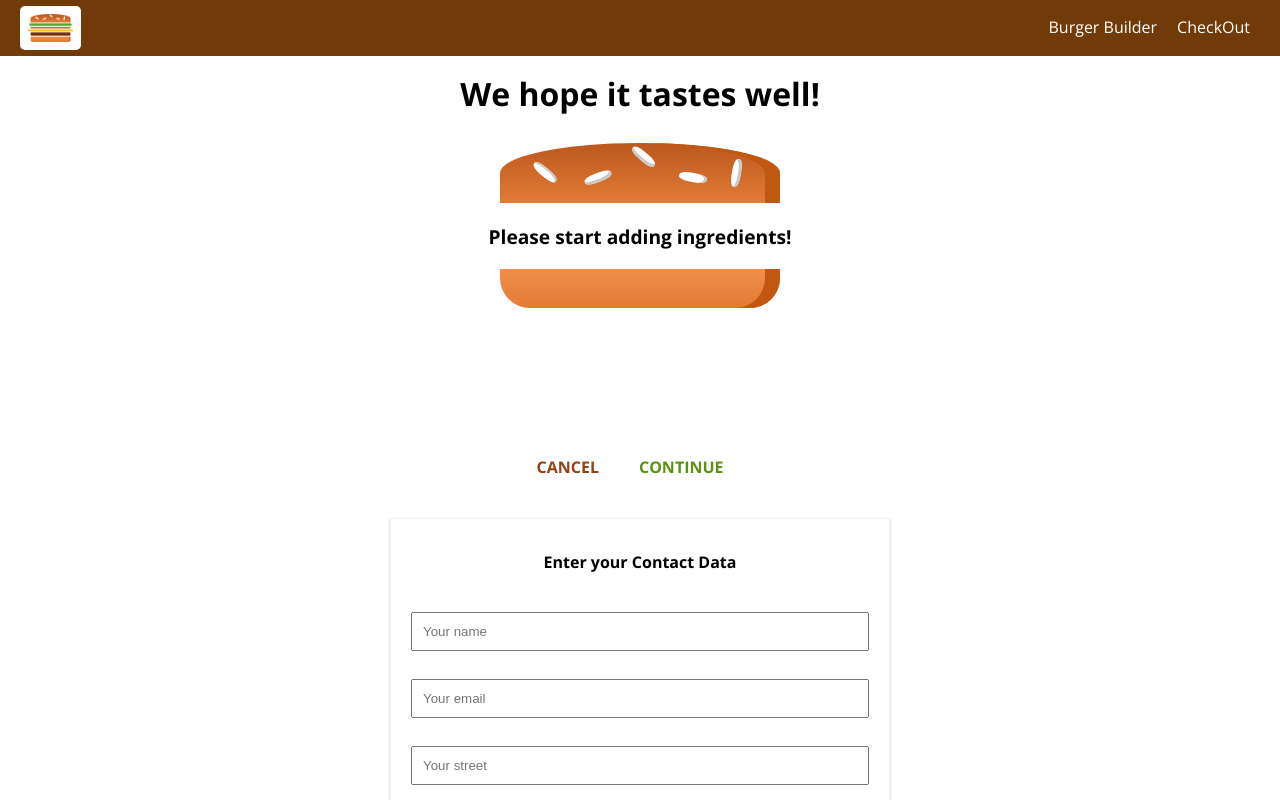
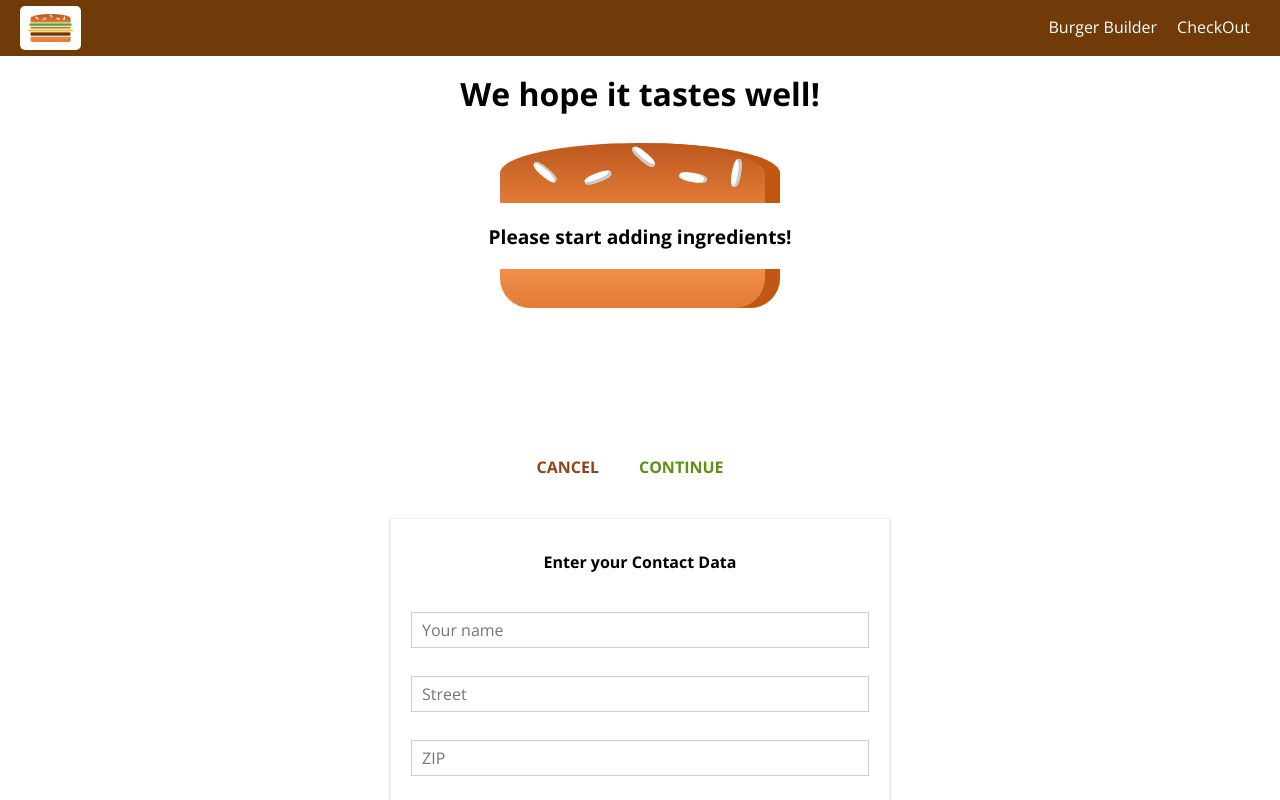
Before and after one commit to ShawnRong/burger-order-reactjs, a React app: page /checkout in a window 1280 px wide. Both pictures are taken after a click on the button "CONTINUE". Shown: the top 800 px of the page. Built offline with nearby package versions, Linux system fonts and the light colour scheme.

Commit message:
Complete form submission

```diff
--- a/src/components/UI/Input/Input.js
+++ b/src/components/UI/Input/Input.js
@@ -3,15 +3,27 @@ import classes from './Input.css'
 
 const input = (props) => {
   let inputElement = null
-  switch(props.inputtype) {
+  switch(props.elementType) {
     case('input'):
-      inputElement = <input className={classes.Input} {...props}/>
+      inputElement = <input className={classes.InputElement} {...props.elementConfig} value={props.value} onChange={props.changed}/>
       break
     case('textarea'):
-      inputElement = <textarea className={classes.Input} {...props}/>
+      inputElement = <textarea className={classes.InputElement} {...props.elementConfig} value={props.value} onChange={props.changed}/>
+      break
+    case('select'):
+      inputElement = (
+        <select
+          className={classes.InputElement}
+          value={props.value}
+          onChange={props.changed}>
+          {props.elementConfig.options.map(option => (
+            <option key={option.value} value={option.value}>{option.displayValue}</option>
+          ))}
+        </select>
+        )
       break
     default:
-      inputElement = <input className={classes.Input} {...props}/>
+      inputElement = <input className={classes.InputElement} {...props.elementConfig} value={props.value} onChange={props.changed}/>
       break
   }
 
--- a/src/containers/CheckOut/ContactData/ContactData.js
+++ b/src/containers/CheckOut/ContactData/ContactData.js
@@ -10,35 +10,69 @@ class ContactData extends Component {
   constructor(props){
     super(props)
     this.state = {
-      name: '',
-      email: '',
-      address: {
-        street: '',
-        postCode: ''
+      orderForm: {
+        name: {
+          elementType: 'input',
+          elementConfig: {
+            type: 'text',
+            placeholder: 'Your name'
+          },
+          value: ''
+        },
+        street: {
+          elementType: 'input',
+          elementConfig: {
+            type: 'text',
+            placeholder: 'Street'
+          },
+          value: ''
+        },
+        zipCode: {
+          elementType: 'input',
+          elementConfig: {
+            type: 'text',
+            placeholder: 'ZIP'
+          },
+          value: ''
+        },
+        email: {
+          elementType: 'input',
+          elementConfig: {
+            type: 'email',
+            placeholder: 'Your Email'
+          },
+          value: ''
+        },
+        deliveryMethod : {
+          elementType: 'select',
+          elementConfig: {
+            options: [
+              {value: 'fastest', displayValue: 'Fastest'},
+              {value: 'cheapest', displayValue: 'Cheapest'},
+            ]
+          },
+          value: ''
+        }
       },
       loading: false
     }
-    this.orderHandelr = this.orderHandelr.bind(this)
+    this.orderHandler = this.orderHandler.bind(this)
+    this.inputChangedHandler = this.inputChangedHandler.bind(this)
   }
 
-  orderHandelr(event) {
+  orderHandler(event) {
     event.preventDefault()
     this.setState({
       loading: true
     })
+    const formData = {}
+    for(let formElementIdentifier in this.state.orderForm) {
+      formData[formElementIdentifier] = this.state.orderForm[formElementIdentifier].value
+    }
     const order = {
       ingredients: this.props.ingredients,
       price: this.props.price,
-      customer: {
-        name: 'Shawn',
-        address: {
-          street: 'Tiantong 1',
-          zipCode: '315315',
-          country: 'China'
-        },
-        email: 'test@123.com'
-      },
-      deliveryMethod: 'fastest'
+      orderData: formData
     }
     axios.post('/orders.json', order)
         .then(response => {
@@ -56,14 +90,40 @@ class ContactData extends Component {
         })
   }
 
+  inputChangedHandler(event, inputIdentifier) {
+    const updatedOrderform = {
+      ...this.state.orderForm
+    }
+    const updatedFormElement = {
+      ...updatedOrderform[inputIdentifier]
+    }
+    updatedFormElement.value = event.target.value
+    updatedOrderform[inputIdentifier] = updatedFormElement
+    this.setState({
+      orderForm: updatedOrderform
+    })
+  }
+
   render() {
+    const formElementsArray = []
+    for(let key in this.state.orderForm){
+      formElementsArray.push({
+        id: key,
+        config: this.state.orderForm[key],
+      })
+    }
     let form = (
-      <form>
-        <Input inputtype="input" type="text" name="name" placeholder="Your name"/>
-        <Input inputtype="input" type="email" name="email" placeholder="Your email"/>
-        <Input inputtype="input" type="text" name="street" placeholder="Your street"/>
-        <Input inputtype="input" type="text" name="post" placeholder="Post Number"/>
-        <Button btnType="Success" clicked={this.orderHandelr}>ORDER</Button>
+      <form onSubmit={this.orderHandler}>
+        {formElementsArray.map(formElement => (
+          <Input
+            key={formElement.id}
+            elementType={formElement.config.elementType}
+            elementConfig={formElement.config.elementConfig}
+            value={formElement.config.value}
+            changed={(event) => this.inputChangedHandler(event, formElement.id)}
+            />
+        ))}
+        <Button btnType="Success">ORDER</Button>
       </form>
     )
     if(this.state.loading) {
```
